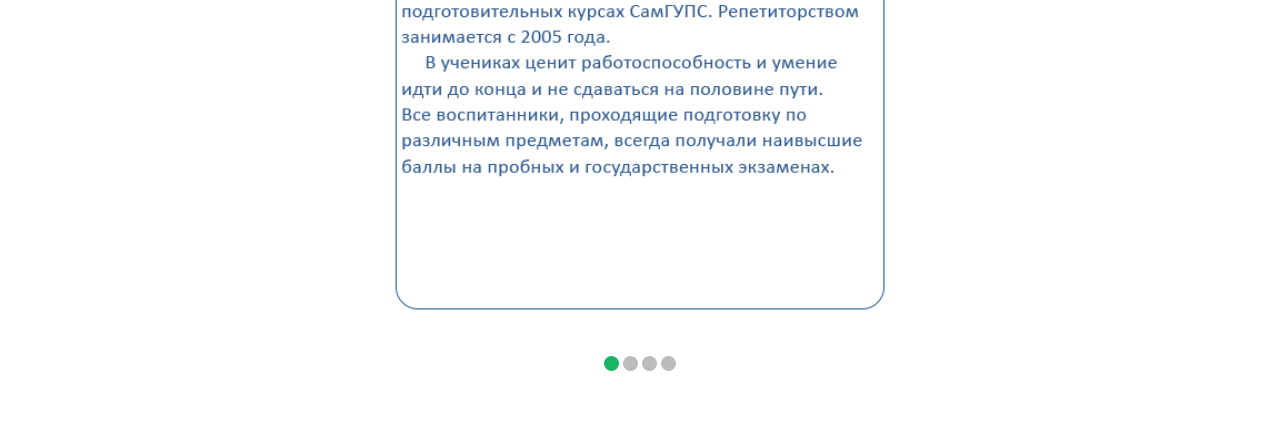
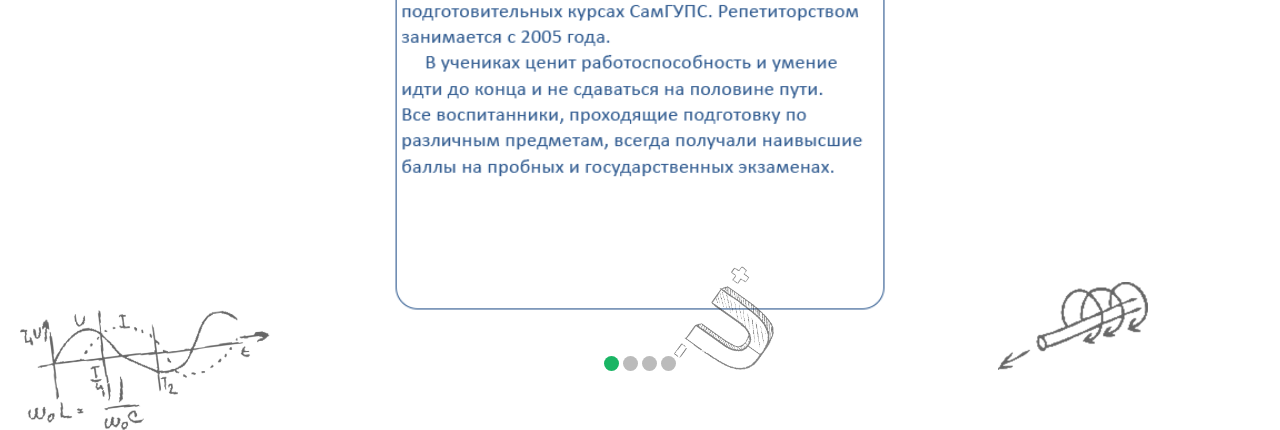
Before and after one commit to algorithm-ssau/pifagor, a PHP site: page /sait/teachers.html in a window 1280 px wide. Shown: the part 1446-1876 px from the top of the page. Before the commit the page ends 1817 px from the top, so only its background shows below. Run offline with PHP 8.4, Linux system fonts and the light colour scheme.

Commit message:
teschers

```diff
--- a/sait/styleteachers.css
+++ b/sait/styleteachers.css
@@ -236,6 +236,7 @@ margin-right: 60px;
  	margin-left: 20px;
  	opacity: 0.6;
  	margin-bottom: -60px;
+ 	margin-top: 500px;
  }
 
  .magnit1{
--- a/sait/teachers.html
+++ b/sait/teachers.html
@@ -96,11 +96,9 @@
 				</div>
 			</article>
 	</div>
-
-
 </section>
-<!--img src="grafik2.png" class="grafik2">
+<img src="grafik2.png" class="grafik2">
 <img src="magnit1.png" class="magnit1">
-<img src="vint.png" class="vint"-->
+<img src="vint.png" class="vint">
 </body>
 </html>
```
